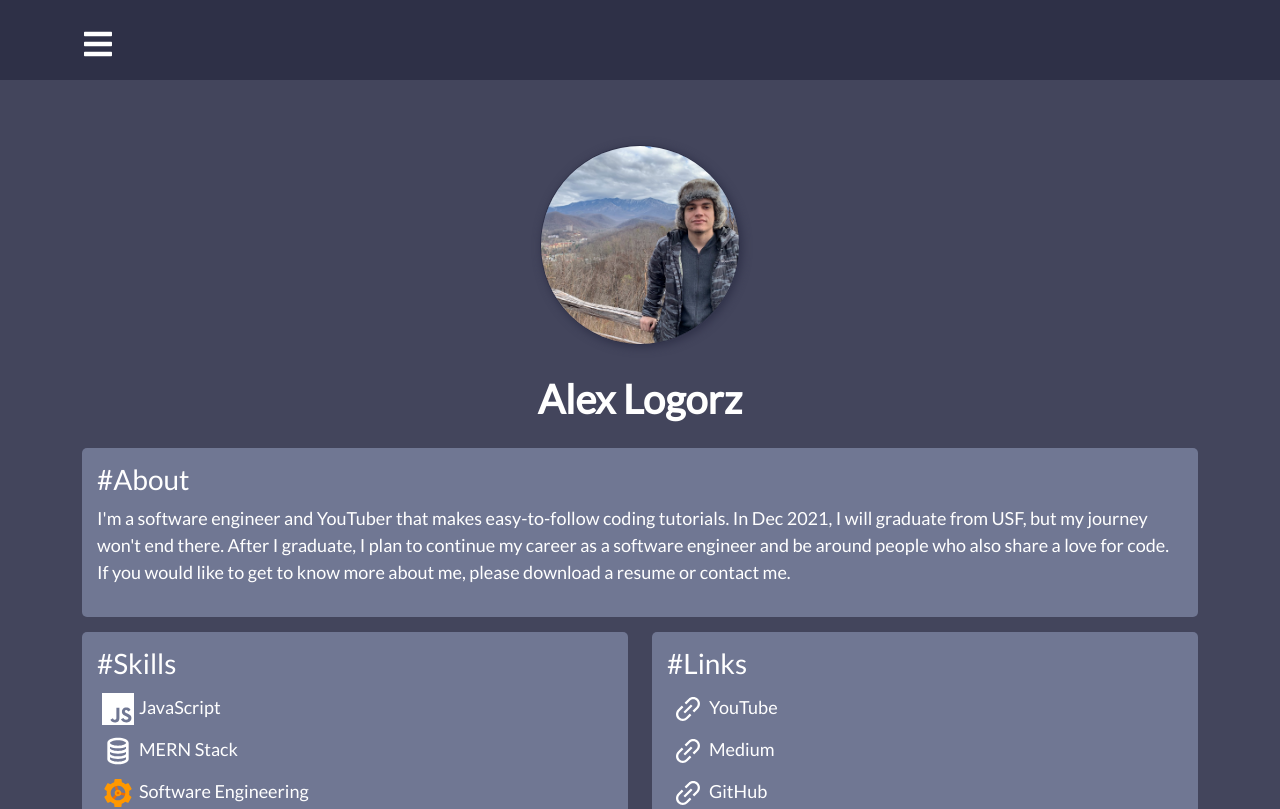
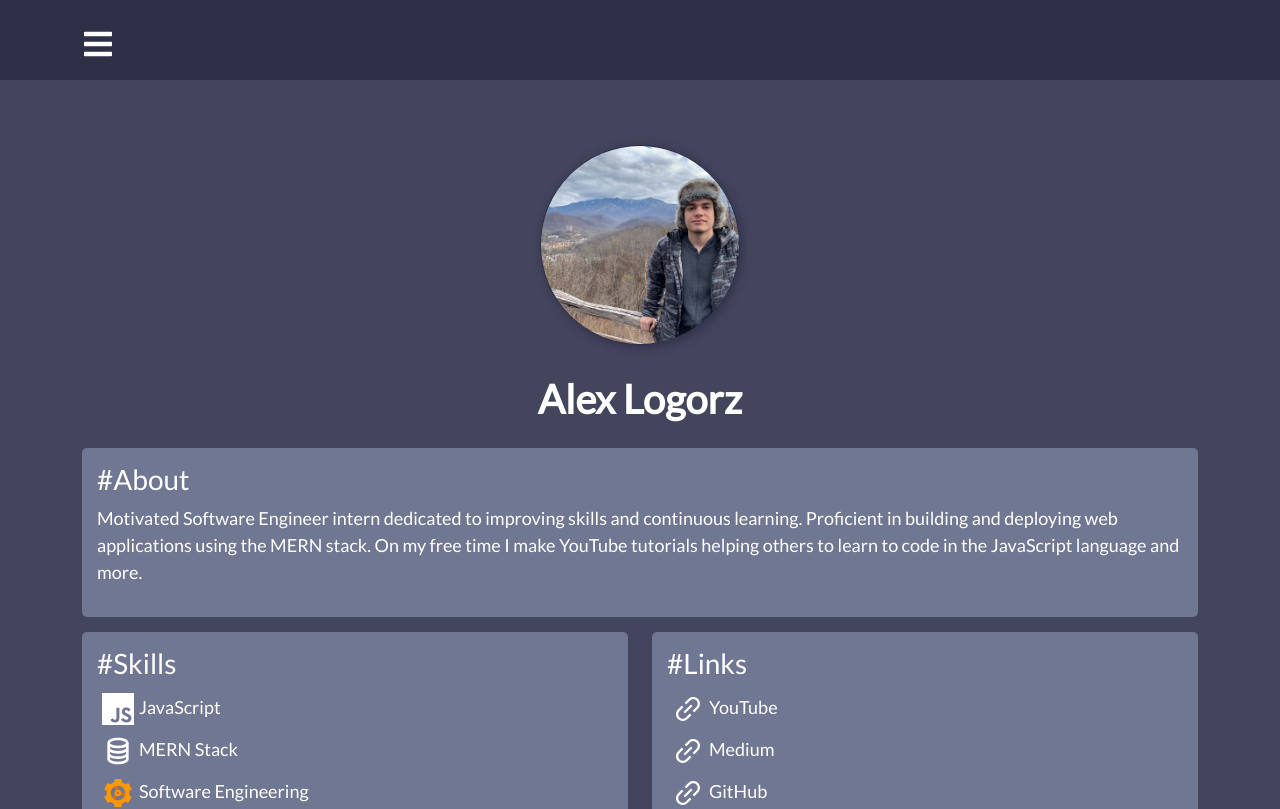
Before and after one commit to alexlogorz/alexlogorz, a React (Create React App) app in the folder client/: page / in a window 1280 px wide. Shown: the top 809 px of the page. Built offline with nearby package versions, Linux system fonts and the light colour scheme.

Commit message:
Update Home.js

```diff
--- a/client/src/components/pages/Home.js
+++ b/client/src/components/pages/Home.js
@@ -34,9 +34,7 @@ const Home = () => {
                             <div className='panel'>
                                 <h3>#About</h3>
                                 <p>
-                                    I'm a software engineer and YouTuber that makes easy-to-follow coding tutorials. In Dec 2021, I will graduate from USF, but my journey won't end there.
-                                    After I graduate, I plan to continue my career as a software engineer and be around people who also share a love for code. If you would like to get to know
-                                    more about me, please download a resume or contact me.
+                                    Motivated Software Engineer intern dedicated to improving skills and continuous learning. Proficient in building and deploying web applications using the MERN stack. On my free time I make YouTube tutorials helping others to learn to code in the JavaScript language and more.
                                 </p>
                             </div>
                         </Col>
```
